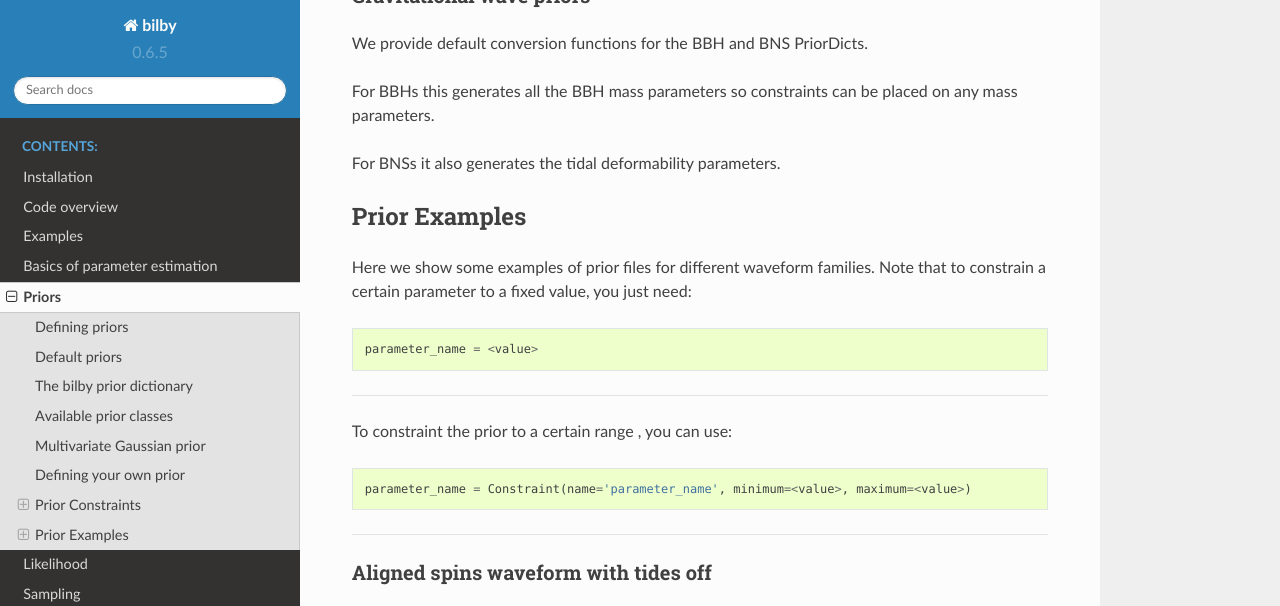
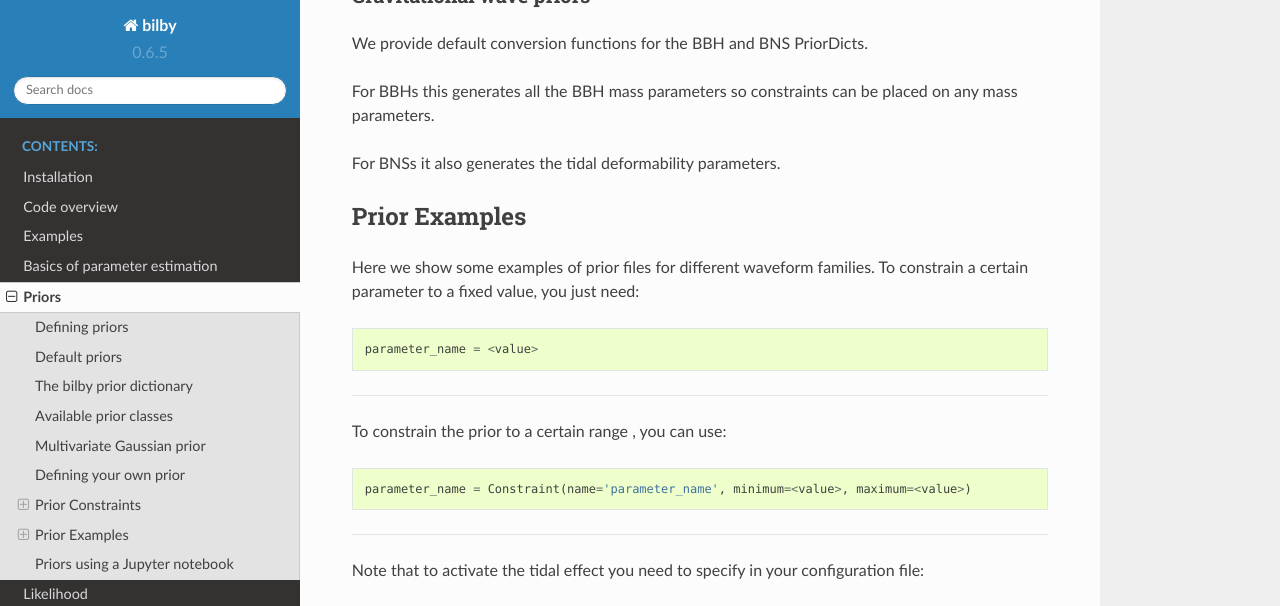
Before and after one commit to bilby-dev/bilby, a Sphinx documentation site: the page built from docs/prior.txt, in a window 1280 px wide and 1400 px high, scrolled down 4397 px. Shown: the top 606 px of the window. Built offline with Sphinx 7.4.7 and the Read the Docs theme 2.0.0, drawn with Linux system fonts in a browser that asks for light colours; the version number is read from the project's files by our own code; some of the changed text lies outside the part shown.

Commit message:
Update prior.txt

```diff
--- a/docs/prior.txt
+++ b/docs/prior.txt
@@ -230,13 +230,23 @@
 
 ------
 
-To constraint the prior to a certain range , you can use:
+To constrain the prior to a certain range , you can use:
 
 .. code:: python
 
  parameter_name = Constraint(name='parameter_name', minimum=<value>, maximum=<value>)
 
 ------
+
+Note that to activate the tidal effect you need to specify in your configuration
+file:
+
+.. code:: python
+
+ frequency_domain_source_model=lal_binary_neutron_star
+
+------
+
 
 Aligned spins waveform with tides off
 ==============
@@ -257,3 +267,13 @@
 ==============
 
 .. literalinclude:: /../bilby/gw/prior_files/precessing_spins_waveform_tides_on.prior
+
+
+-----------------
+Priors using a Jupyter notebook
+-----------------
+
+Bilby saves as output the prior volume sampled. You might also find useful to
+produce priors directly from a Jupyter notebook. You can have a look at one of
+the Bilby tutorials to check how you define and plot priors in a Jupyter notebook:
+`making_priors.ipynb <https://git.ligo.org/lscsoft/bilby/-/blob/master/examples/tutorials/making_priors.ipynb>`_.
```
Also changed, not shown: other parts of docs/prior.txt (+2 -2 lines).
